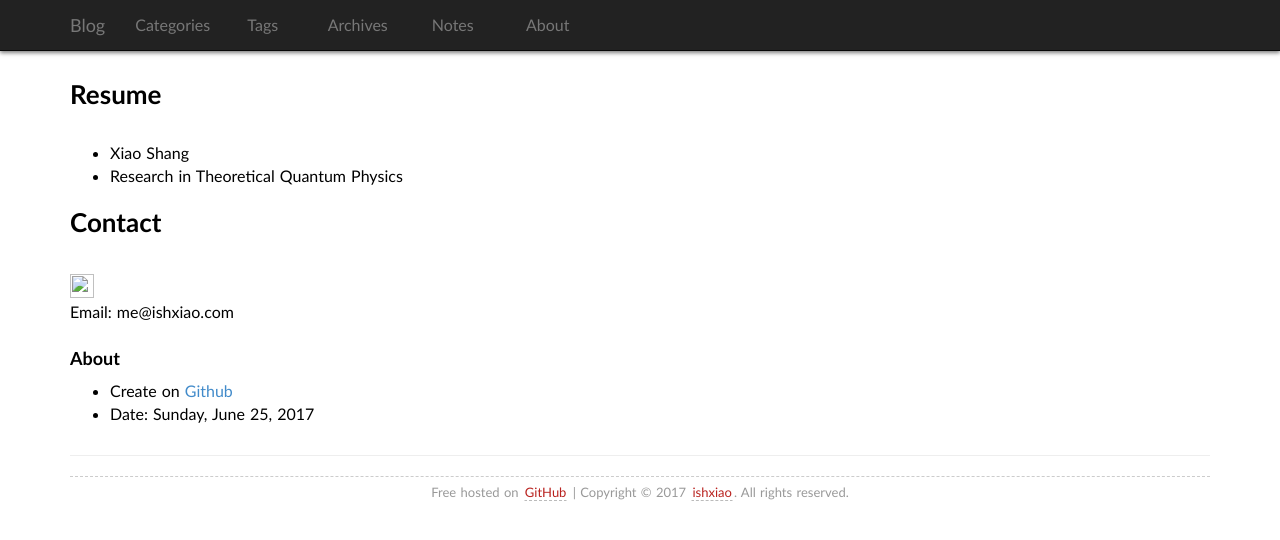
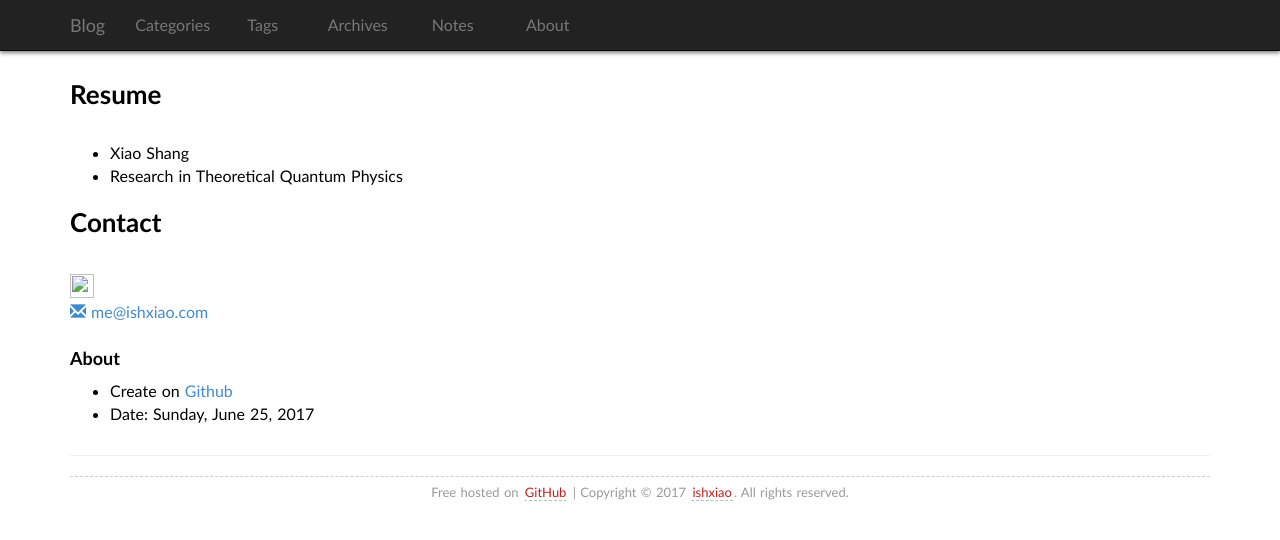
Before and after one commit to ishxiao/blog, a Jekyll site: the page built from about.md, in a window 1280 px wide. Shown: the top 540 px of the page. Built offline with Jekyll 4.4.1, drawn with Linux system fonts in a browser that asks for light colours; some web fonts are replaced; some of the changed lines change nothing that is shown.

Commit message:
modified the style of email's link

```diff
--- a/about.md
+++ b/about.md
@@ -12,7 +12,7 @@ title: About
 
 <p class="contact">
  <a href="https://github.com/ishxiao" title="Follow me on Github"><img src="http://www.github.com/favicon.ico" width="24" height="24" style="display:inline-block;vertical-align:middle"></a><br/>
-Email: me@ishxiao.com
+<a href="mailto:{{ site.email }}"><span class="glyphicon glyphicon-envelope"></span> {{ site.email }}</a>
 </p>
 
 ### About
```
